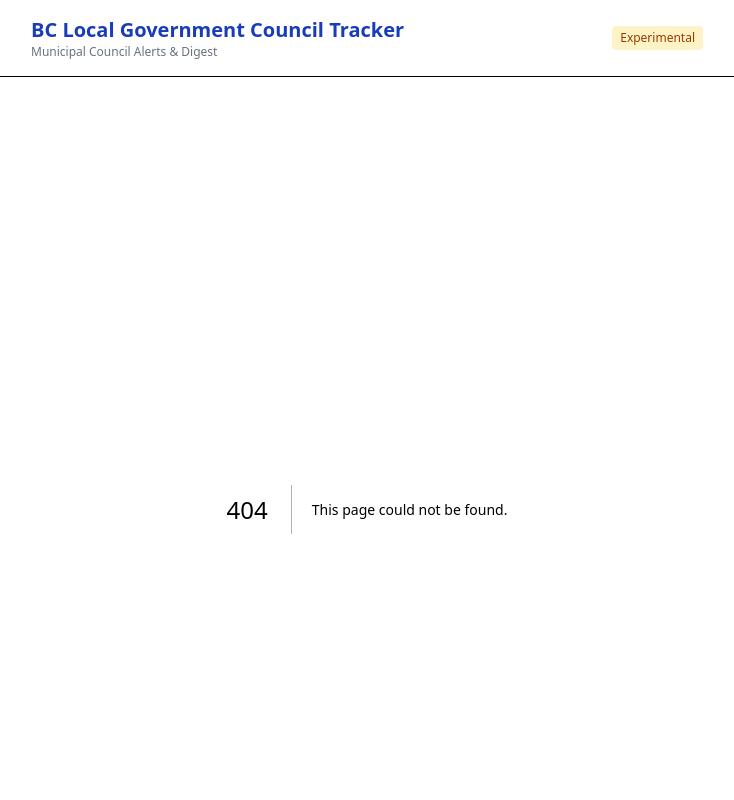
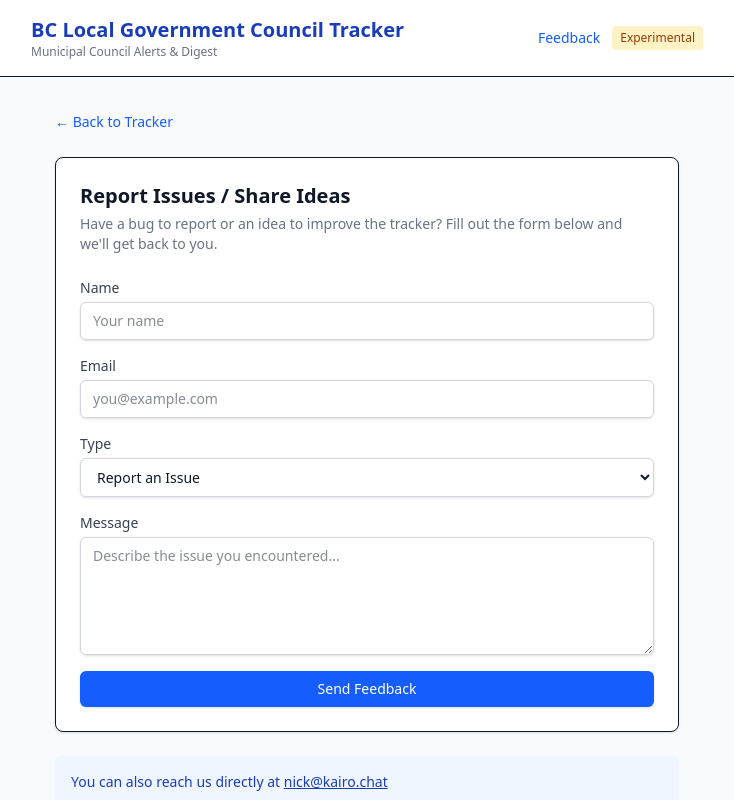
Before and after one commit to toogoodforaname11/LG-Tracking, a Next.js app in the folder frontend/: page /feedback in a window 1280 px wide. Before the commit this address had no page. Shown: the top 800 px of the page, without its empty margins (273-1007 px from the left). Built offline with nearby package versions, Linux system fonts and the light colour scheme.

Commit message:
Add feedback page for reporting issues and sharing ideas
Adds a /feedback route with a form that opens the user's email client
pre-filled with their feedback destined for nick@kairo.chat. Includes
nav links in the header and footer.

https://claude.ai/code/session_013Zrko8gZH717jZHWMzDVA5

```diff
--- /dev/null
+++ b/frontend/src/app/feedback/page.tsx
@@ -0,0 +1,183 @@
+"use client";
+
+import { useState } from "react";
+import Link from "next/link";
+
+type FeedbackType = "issue" | "idea" | "other";
+
+export default function FeedbackPage() {
+  const [name, setName] = useState("");
+  const [email, setEmail] = useState("");
+  const [type, setType] = useState<FeedbackType>("issue");
+  const [message, setMessage] = useState("");
+  const [status, setStatus] = useState<"idle" | "sending" | "sent" | "error">(
+    "idle"
+  );
+
+  const handleSubmit = async (e: React.FormEvent) => {
+    e.preventDefault();
+    setStatus("sending");
+
+    const subject = encodeURIComponent(
+      `[BC Council Tracker] ${type === "issue" ? "Issue Report" : type === "idea" ? "Idea" : "Feedback"}: ${message.slice(0, 60)}`
+    );
+    const body = encodeURIComponent(
+      `Name: ${name}\nEmail: ${email}\nType: ${type}\n\n${message}`
+    );
+
+    window.location.href = `mailto:nick@kairo.chat?subject=${subject}&body=${body}`;
+    setStatus("sent");
+  };
+
+  return (
+    <div className="space-y-6">
+      <div>
+        <Link
+          href="/"
+          className="text-sm text-blue-600 hover:text-blue-800 hover:underline"
+        >
+          &larr; Back to Tracker
+        </Link>
+      </div>
+
+      <div className="rounded-lg border bg-white p-6 shadow-sm">
+        <h2 className="text-xl font-bold text-gray-900">
+          Report Issues / Share Ideas
+        </h2>
+        <p className="mt-1 text-sm text-gray-500">
+          Have a bug to report or an idea to improve the tracker? Fill out the
+          form below and we&apos;ll get back to you.
+        </p>
+
+        {status === "sent" ? (
+          <div className="mt-6 rounded-md bg-green-50 p-4">
+            <p className="text-sm font-medium text-green-800">
+              Your email client should have opened with the message pre-filled.
+              If it didn&apos;t, you can email us directly at{" "}
+              <a
+                href="mailto:nick@kairo.chat"
+                className="underline hover:text-green-900"
+              >
+                nick@kairo.chat
+              </a>
+              .
+            </p>
+            <button
+              onClick={() => {
+                setName("");
+                setEmail("");
+                setType("issue");
+                setMessage("");
+                setStatus("idle");
+              }}
+              className="mt-3 text-sm font-medium text-green-700 hover:text-green-900 hover:underline"
+            >
+              Submit another
+            </button>
+          </div>
+        ) : (
+          <form onSubmit={handleSubmit} className="mt-6 space-y-4">
+            <div>
+              <label
+                htmlFor="name"
+                className="block text-sm font-medium text-gray-700"
+              >
+                Name
+              </label>
+              <input
+                id="name"
+                type="text"
+                required
+                value={name}
+                onChange={(e) => setName(e.target.value)}
+                className="mt-1 block w-full rounded-md border border-gray-300 px-3 py-2 text-sm shadow-sm focus:border-blue-500 focus:ring-1 focus:ring-blue-500 focus:outline-none"
+                placeholder="Your name"
+              />
+            </div>
+
+            <div>
+              <label
+                htmlFor="email"
+                className="block text-sm font-medium text-gray-700"
+              >
+                Email
+              </label>
+              <input
+                id="email"
+                type="email"
+                required
+                value={email}
+                onChange={(e) => setEmail(e.target.value)}
+                className="mt-1 block w-full rounded-md border border-gray-300 px-3 py-2 text-sm shadow-sm focus:border-blue-500 focus:ring-1 focus:ring-blue-500 focus:outline-none"
+                placeholder="you@example.com"
+              />
+            </div>
+
+            <div>
+              <label
+                htmlFor="type"
+                className="block text-sm font-medium text-gray-700"
+              >
+                Type
+              </label>
+              <select
+                id="type"
+                value={type}
+                onChange={(e) => setType(e.target.value as FeedbackType)}
+                className="mt-1 block w-full rounded-md border border-gray-300 px-3 py-2 text-sm shadow-sm focus:border-blue-500 focus:ring-1 focus:ring-blue-500 focus:outline-none"
+              >
+                <option value="issue">Report an Issue</option>
+                <option value="idea">Share an Idea</option>
+                <option value="other">Other Feedback</option>
+              </select>
+            </div>
+
+            <div>
+              <label
+                htmlFor="message"
+                className="block text-sm font-medium text-gray-700"
+              >
+                Message
+              </label>
+              <textarea
+                id="message"
+                required
+                rows={5}
+                value={message}
+                onChange={(e) => setMessage(e.target.value)}
+                className="mt-1 block w-full rounded-md border border-gray-300 px-3 py-2 text-sm shadow-sm focus:border-blue-500 focus:ring-1 focus:ring-blue-500 focus:outline-none"
+                placeholder={
+                  type === "issue"
+                    ? "Describe the issue you encountered..."
+                    : type === "idea"
+                      ? "Tell us about your idea..."
+                      : "What's on your mind?"
+                }
+              />
+            </div>
+
+            <button
+              type="submit"
+              disabled={status === "sending"}
+              className="w-full rounded-md bg-blue-600 px-4 py-2 text-sm font-medium text-white shadow-sm hover:bg-blue-700 focus:ring-2 focus:ring-blue-500 focus:ring-offset-2 focus:outline-none disabled:opacity-50"
+            >
+              {status === "sending" ? "Opening email..." : "Send Feedback"}
+            </button>
+          </form>
+        )}
+      </div>
+
+      <div className="rounded-md bg-blue-50 p-4">
+        <p className="text-sm text-blue-800">
+          You can also reach us directly at{" "}
+          <a
+            href="mailto:nick@kairo.chat"
+            className="font-medium underline hover:text-blue-900"
+          >
+            nick@kairo.chat
+          </a>
+        </p>
+      </div>
+    </div>
+  );
+}
--- a/frontend/src/app/layout.tsx
+++ b/frontend/src/app/layout.tsx
@@ -1,4 +1,5 @@
 import type { Metadata } from "next";
+import Link from "next/link";
 import "./globals.css";
 
 export const metadata: Metadata = {
@@ -25,9 +26,17 @@ export default function RootLayout({
                 Municipal Council Alerts &amp; Digest
               </p>
             </div>
-            <span className="rounded bg-amber-100 px-2 py-1 text-xs font-medium text-amber-800">
-              Experimental
-            </span>
+            <div className="flex items-center gap-3">
+              <Link
+                href="/feedback"
+                className="text-sm text-blue-600 hover:text-blue-800 hover:underline"
+              >
+                Feedback
+              </Link>
+              <span className="rounded bg-amber-100 px-2 py-1 text-xs font-medium text-amber-800">
+                Experimental
+              </span>
+            </div>
           </div>
         </header>
         <main className="mx-auto max-w-2xl px-6 py-8">{children}</main>
@@ -40,6 +49,14 @@ export default function RootLayout({
               tool tracks publicly available council meeting agendas, minutes,
               and videos from BC municipalities.
             </p>
+            <p className="mt-2 text-xs text-gray-500">
+              <Link
+                href="/feedback"
+                className="text-blue-600 hover:text-blue-800 hover:underline"
+              >
+                Report Issues / Share Ideas
+              </Link>
+            </p>
           </div>
         </footer>
       </body>
```
